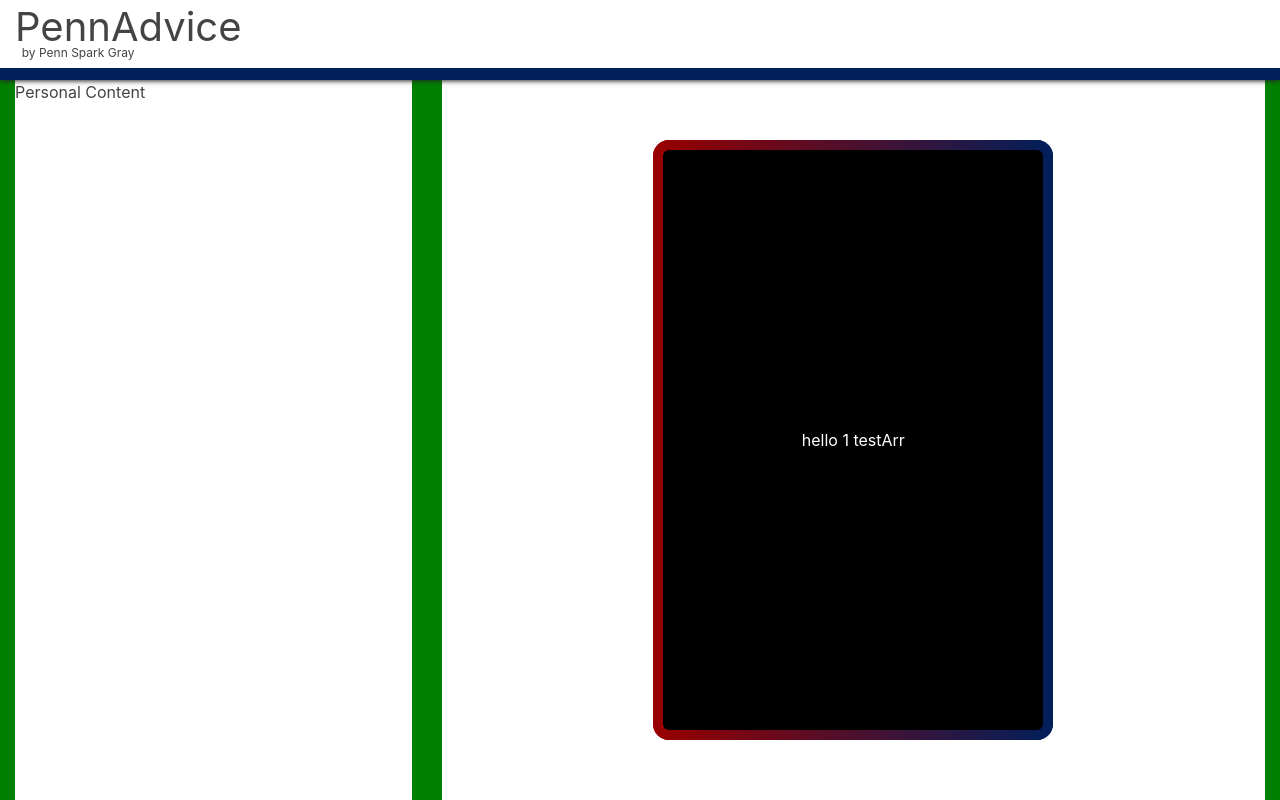
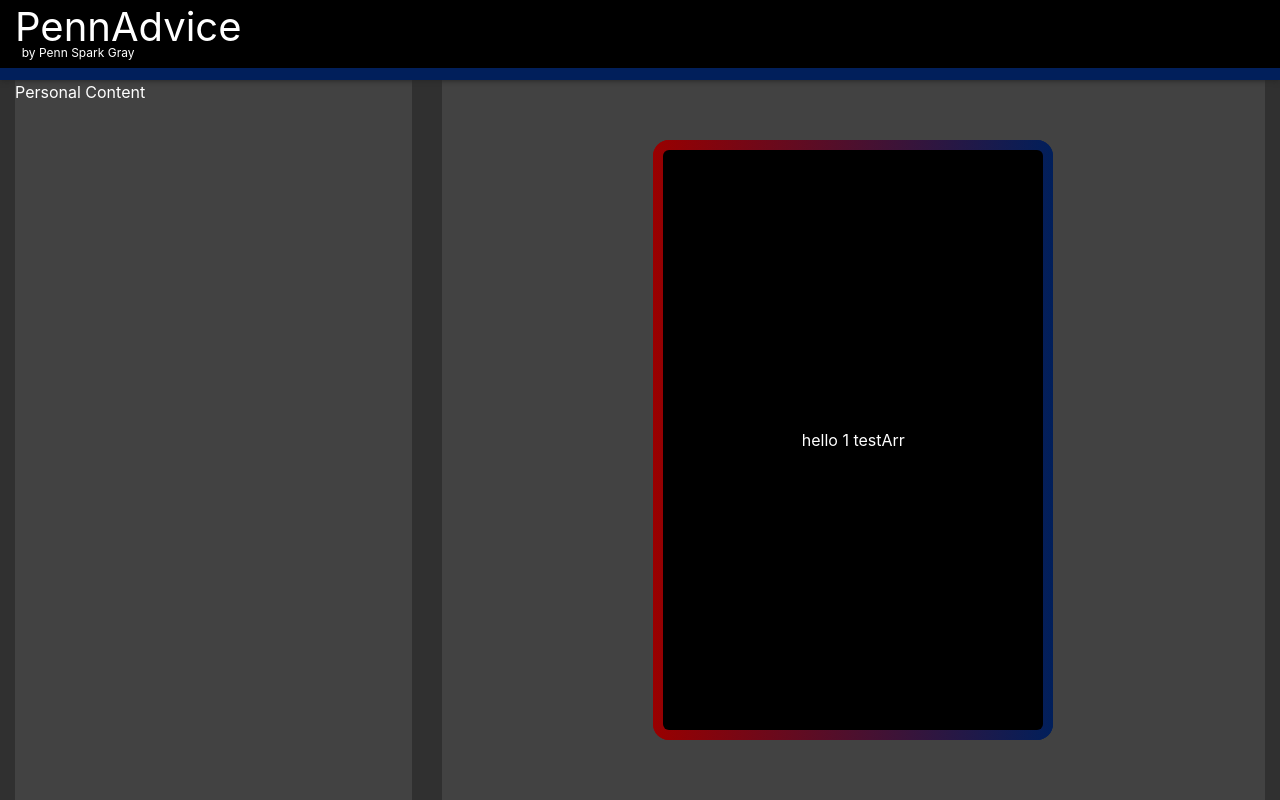
Before and after one commit to setdavid/penn-advice, a React (Create React App) app in the folder client/: page / in a window 1280 px wide. Built offline with nearby package versions, Linux system fonts and the light colour scheme.

Commit message:
dark theme

```diff
--- a/client/src/Components/MainContent.jsx
+++ b/client/src/Components/MainContent.jsx
@@ -1,17 +1,16 @@
 import React from "react";
-import { useDispatch, useSelector } from "react-redux";
+import { useSelector } from "react-redux";
 import Desktop from "./Desktop";
 import Mobile from "./Mobile";
 import { NAV_BAR_HEIGHT } from "./NavBar";
 import { TITLE_BAR_HEIGHT } from "./TitleBar";
 
 function MainContent() {
-  let dispatch = useDispatch();
   let modeIsMobile = useSelector(state => state.mode.modeIsMobile);
 
   let mainContentCSS = {
     height: `calc(100vh - ${TITLE_BAR_HEIGHT}px - ${modeIsMobile ? NAV_BAR_HEIGHT : 0}px)`,
-    backgroundColor: "green"
+    background: "#303030"
   }
 
   return (
--- a/client/src/Components/Mobile.jsx
+++ b/client/src/Components/Mobile.jsx
@@ -2,11 +2,11 @@ import React from "react";
 import SwipeContent from "./SwipeContent";
 
 function Mobile() {
-  let desktopCSS = {
+  let mobileCSS = {
   }
 
   return (
-    <div id="mobile-content" className="row full-height" style={desktopCSS}>
+    <div id="mobile-content" className="row full-height" style={mobileCSS}>
       <div className="col-12 full-height">
         <SwipeContent />
       </div>
--- a/client/src/Components/PersonalContent.jsx
+++ b/client/src/Components/PersonalContent.jsx
@@ -2,7 +2,7 @@ import React from "react";
 
 function PersonalContent() {
     let personalContentCSS = {
-        backgroundColor: "white"
+        backgroundColor: "#424242"
     }
 
     return (
--- a/client/src/Components/SwipeContent.jsx
+++ b/client/src/Components/SwipeContent.jsx
@@ -10,7 +10,8 @@ function SwipeContent() {
 
     let swipeContentCSS = {
         backgroundColor: "white",
-        overflow: "hidden"
+        overflow: "hidden",
+        background: "#424242"
     }
 
     let timer = useRef(0);
--- a/client/src/Components/TitleBar.jsx
+++ b/client/src/Components/TitleBar.jsx
@@ -9,8 +9,7 @@ function TitleBar() {
   percentRight *= 100;
 
   let titleBarCSS = {
-    height: `${TITLE_BAR_HEIGHT}px`,
-    backgroundColor: "white"
+    height: `${TITLE_BAR_HEIGHT}px`
   }
 
   return (
--- a/client/src/css/base-styles.css
+++ b/client/src/css/base-styles.css
@@ -18,7 +18,7 @@ html {
     font-size: 16px;
     line-height: 1.5;
     text-align: left;
-    color: var(--text-color);
+    color: white;
     position: relative;
     scroll-behavior: auto;
     /* scroll-behavior: smooth; */
@@ -109,6 +109,8 @@ p,
     position: relative;
     box-shadow: 0px 1px 5px rgb(39, 39, 39);
     z-index: 1000;
+    color: white;
+    background-color: black;
 }
 
 .percent-bar {
```
